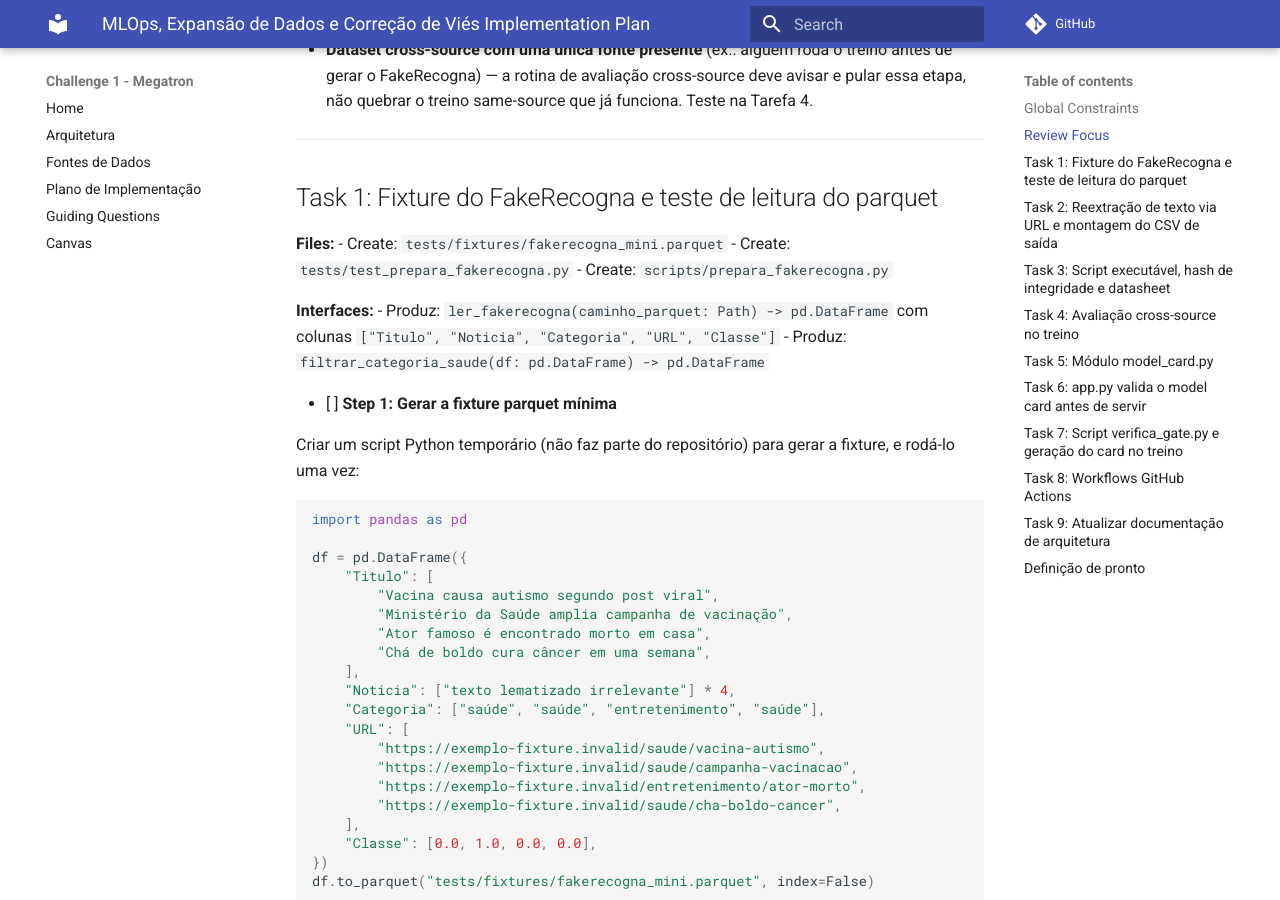
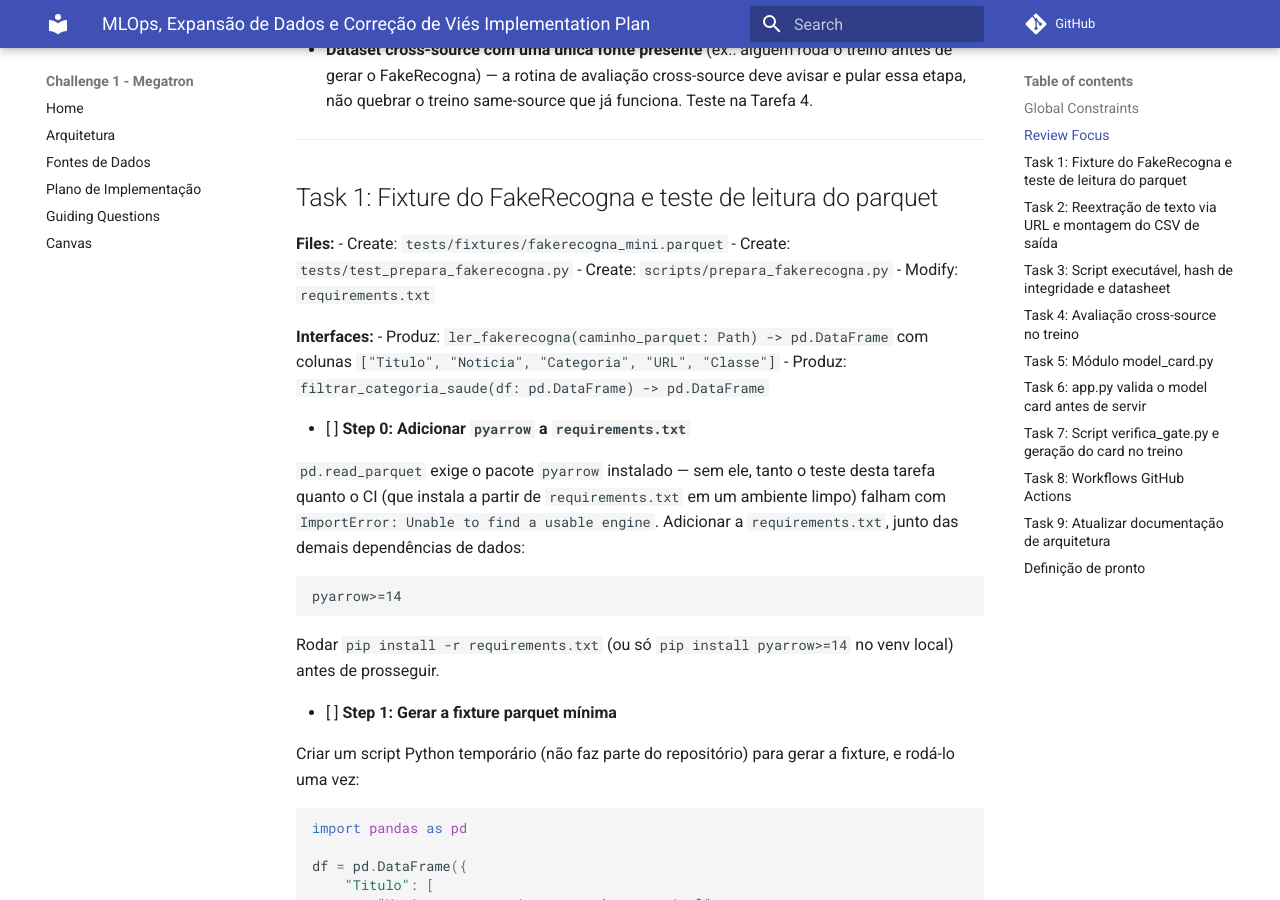
Before and after one commit to unb-Sistemas-de-Machine-learning/challenge_1_megatron, an MkDocs documentation site: the page built from docs/superpowers/plans/2026-10-01-mlops-e-expansao-de-dados.md, in a window 1280 px wide and 900 px high, scrolled down 1585 px. Built offline with MkDocs 1.6.1 and Material for MkDocs 9.7.7, drawn with Linux system fonts in a browser that asks for light colours; comment, search, counter and statistics services are not loaded.

Commit message:
docs: registra a correção de pré-flight (pyarrow) no texto do plano
Ajuste feito durante a varredura de pré-flight da execução SDD, antes
do dispatch da Task 1: adiciona o Step 0 (requirements.txt ganha
pyarrow>=14) que faltava no plano original — sem isso, pd.read_parquet
falha tanto nos testes quanto no CI.

Co-Authored-By: Claude Sonnet 5 <noreply@anthropic.com>

````diff
--- a/docs/superpowers/plans/2026-10-01-mlops-e-expansao-de-dados.md
+++ b/docs/superpowers/plans/2026-10-01-mlops-e-expansao-de-dados.md
@@ -36,10 +36,25 @@
 - Create: `tests/fixtures/fakerecogna_mini.parquet`
 - Create: `tests/test_prepara_fakerecogna.py`
 - Create: `scripts/prepara_fakerecogna.py`
+- Modify: `requirements.txt`
 
 **Interfaces:**
 - Produz: `ler_fakerecogna(caminho_parquet: Path) -> pd.DataFrame` com colunas `["Titulo", "Noticia", "Categoria", "URL", "Classe"]`
 - Produz: `filtrar_categoria_saude(df: pd.DataFrame) -> pd.DataFrame`
+
+- [ ] **Step 0: Adicionar `pyarrow` a `requirements.txt`**
+
+`pd.read_parquet` exige o pacote `pyarrow` instalado — sem ele, tanto o teste
+desta tarefa quanto o CI (que instala a partir de `requirements.txt` em um
+ambiente limpo) falham com `ImportError: Unable to find a usable engine`.
+Adicionar a `requirements.txt`, junto das demais dependências de dados:
+
+```
+pyarrow>=14
+```
+
+Rodar `pip install -r requirements.txt` (ou só `pip install pyarrow>=14` no
+venv local) antes de prosseguir.
 
 - [ ] **Step 1: Gerar a fixture parquet mínima**
 
````
